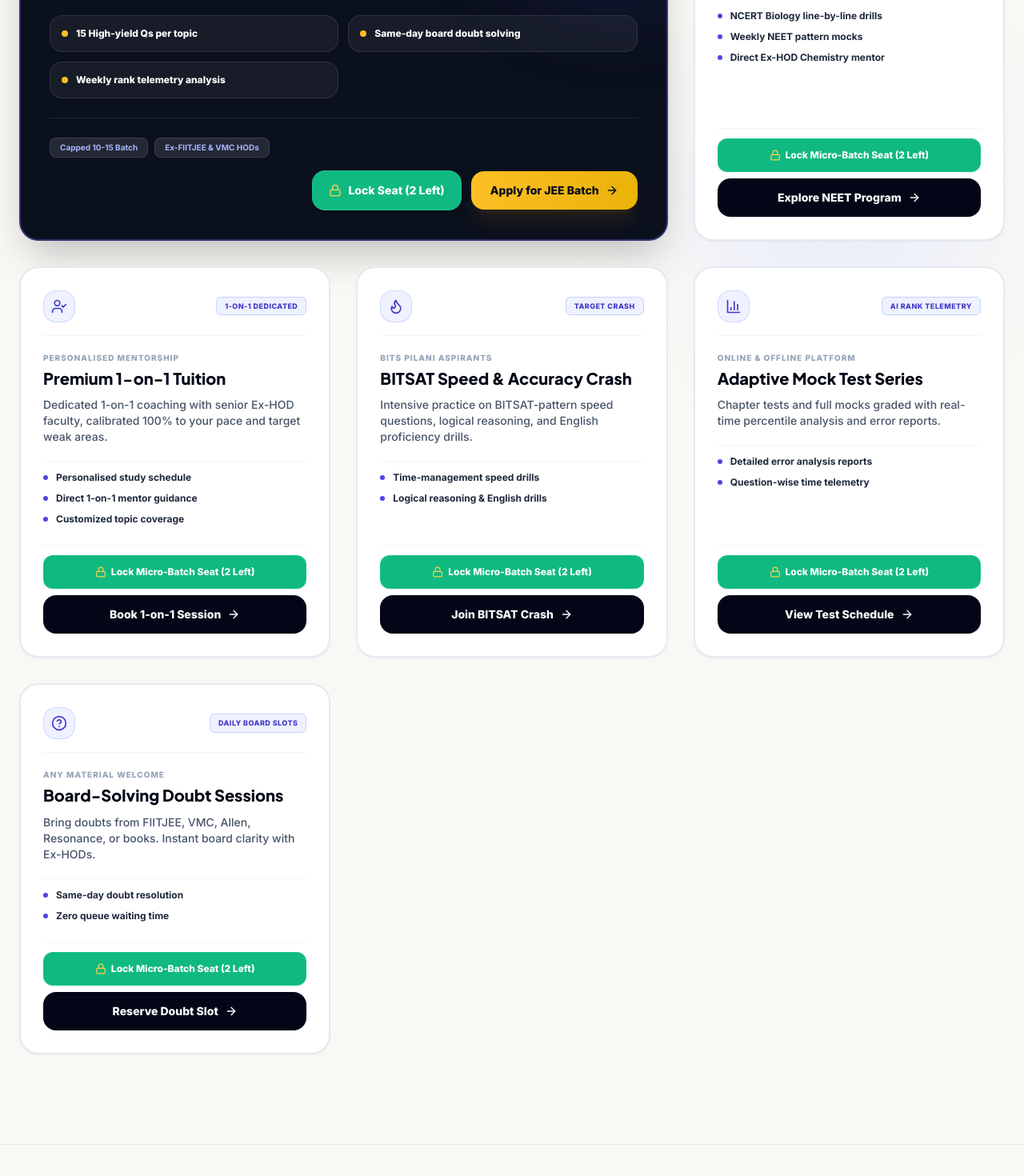
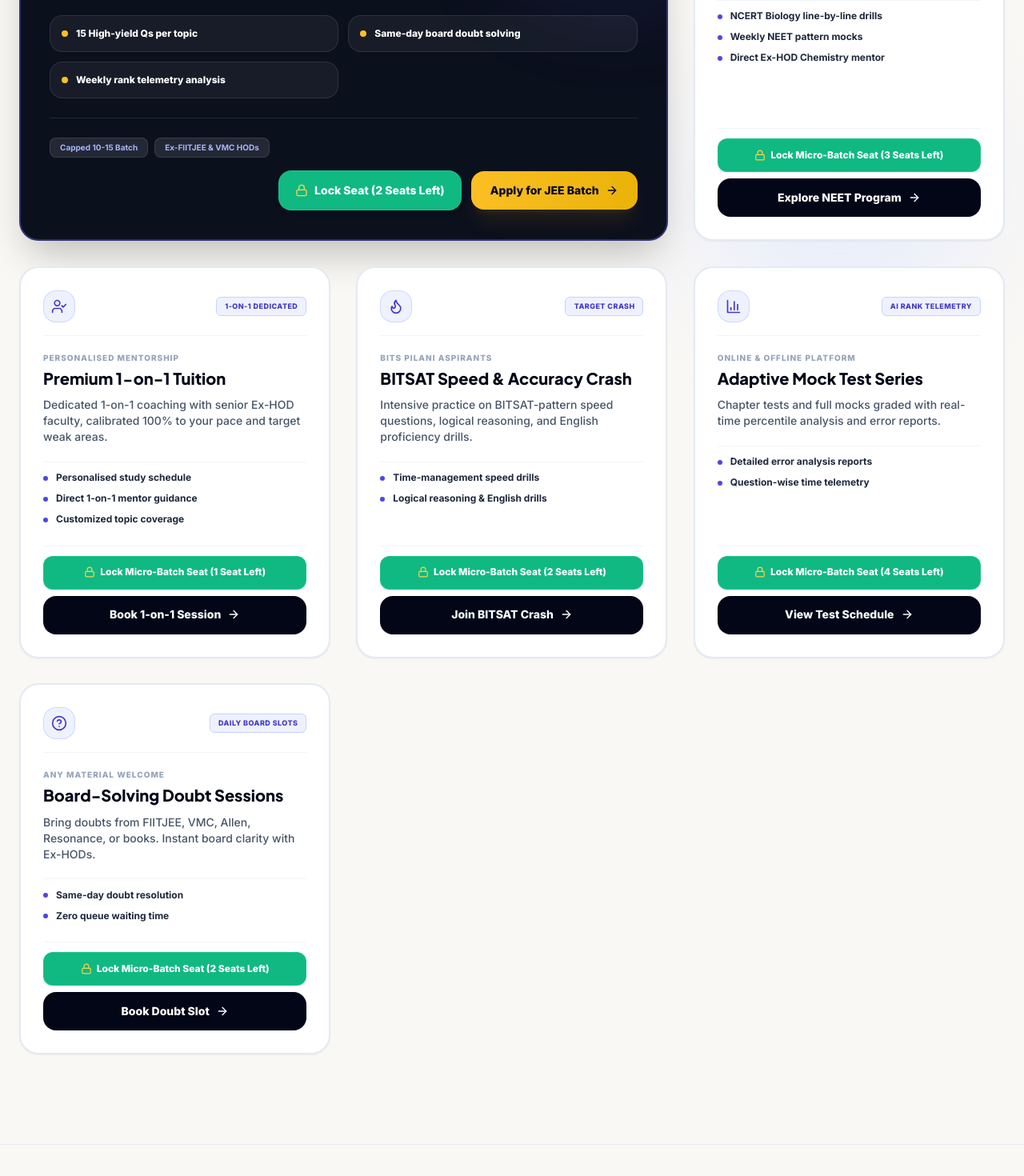
Before and after one commit to Robin1-23/Bm-Classes, a Next.js app: page / in a window 1280 px wide. Shown: the part 3172-4642 px from the top of the page at 80% size. Built offline with nearby package versions, Linux system fonts and the light colour scheme; no server answers.

Commit message:
Synchronize seatsLeft property across PROGRAMS_DATA, ProgramsSection, and SeatLockModal to ensure exact data matching

```diff
--- a/components/ProgramsSection.jsx
+++ b/components/ProgramsSection.jsx
@@ -127,7 +127,7 @@ export default function ProgramsSection({ onOpenRegister, onOpenSeatLock }) {
                           className="w-full sm:w-auto bg-emerald-500 hover:bg-emerald-600 text-white font-black text-xs sm:text-sm px-5 py-3.5 rounded-2xl transition-all shadow-md flex items-center justify-center gap-2 cursor-pointer border border-emerald-400/40 whitespace-nowrap"
                         >
                           <Lock className="w-4 h-4 text-amber-300 shrink-0" />
-                          <span>Lock Seat ({prog.seatsLeft || '2 Left'})</span>
+                          <span>Lock Seat ({prog.seatsLeft || '2 Seats Left'})</span>
                         </button>
                         <Button variant="accent" showArrow onClick={handleRegister} className="w-full sm:w-auto text-center justify-center">
                           {prog.linkText}
@@ -181,7 +181,7 @@ export default function ProgramsSection({ onOpenRegister, onOpenSeatLock }) {
                       className="w-full bg-emerald-500 hover:bg-emerald-600 text-white font-black text-xs py-3 rounded-xl transition-all shadow-sm flex items-center justify-center gap-1.5 cursor-pointer border border-emerald-400/40"
                     >
                       <Lock className="w-3.5 h-3.5 text-amber-300 shrink-0" />
-                      <span>Lock Micro-Batch Seat ({prog.seatsLeft || '2 Left'})</span>
+                      <span>Lock Micro-Batch Seat ({prog.seatsLeft || '2 Seats Left'})</span>
                     </button>
                     <Button variant="dark" showArrow onClick={handleRegister} className="w-full">
                       {prog.linkText}
--- a/components/SeatLockModal.jsx
+++ b/components/SeatLockModal.jsx
@@ -138,7 +138,7 @@ export default function SeatLockModal({ isOpen, onClose }) {
                 <div className="grid grid-cols-1 sm:grid-cols-2 gap-3">
                   {PROGRAMS_DATA.map((prog, pIdx) => {
                     const isSelected = selectedBatch === prog.id;
-                    const seatsLeftText = prog.seatsLeft || (pIdx === 0 ? '2 Seats Left' : pIdx === 1 ? '1 Seat Left' : '3 Seats Left');
+                    const seatsLeftText = prog.seatsLeft || '2 Seats Left';
                     const batchCap = prog.badgeText?.includes('15') ? '15' : '12';
 
                     return (
--- a/data/contentData.js
+++ b/data/contentData.js
@@ -69,6 +69,7 @@ export const PROGRAMS_DATA = [
     icon: BookOpen,
     desc: 'School foundation to JEE Advanced level application. 100% taught directly by Ex-HODs of FIITJEE & VMC.',
     badgeText: 'FLAGSHIP PROGRAM',
+    seatsLeft: '2 Seats Left',
     tags: ['Capped 10-15 Batch', 'Ex-FIITJEE & VMC HODs'],
     bullets: [
       '15 High-yield Qs per topic',
@@ -85,6 +86,7 @@ export const PROGRAMS_DATA = [
     icon: Stethoscope,
     desc: 'NCERT line-by-line mastery combined with high-yield Physics & Organic Chemistry mechanisms.',
     badgeText: 'TOP MEDICAL SELECTION',
+    seatsLeft: '3 Seats Left',
     tags: ['NCERT Line-by-Line', 'High-Yield Numericals'],
     bullets: [
       'NCERT Biology line-by-line drills',
@@ -101,6 +103,7 @@ export const PROGRAMS_DATA = [
     icon: UserCheck,
     desc: 'Dedicated 1-on-1 coaching with senior Ex-HOD faculty, calibrated 100% to your pace and target weak areas.',
     badgeText: '1-ON-1 DEDICATED',
+    seatsLeft: '1 Seat Left',
     tags: ['Custom Pace', 'Ex-HOD Faculty'],
     bullets: [
       'Personalised study schedule',
@@ -111,11 +114,12 @@ export const PROGRAMS_DATA = [
     featured: false,
   },
   {
-    id: 'jee',
+    id: 'bitsat',
     category: 'BITS PILANI ASPIRANTS',
     title: 'BITSAT Speed & Accuracy Crash',
     icon: Flame,
     badgeText: 'TARGET CRASH',
+    seatsLeft: '2 Seats Left',
     desc: 'Intensive practice on BITSAT-pattern speed questions, logical reasoning, and English proficiency drills.',
     tags: ['Speed Drills', '10 Full BITSAT Mocks'],
     bullets: [
@@ -131,6 +135,7 @@ export const PROGRAMS_DATA = [
     title: 'Adaptive Mock Test Series',
     icon: BarChart3,
     badgeText: 'AI RANK TELEMETRY',
+    seatsLeft: '4 Seats Left',
     desc: 'Chapter tests and full mocks graded with real-time percentile analysis and error reports.',
     tags: ['AI Weak Area Tracker', 'Percentile Analytics'],
     bullets: [
@@ -141,18 +146,19 @@ export const PROGRAMS_DATA = [
     featured: false,
   },
   {
-    id: 'oneonone',
+    id: 'doubts',
     category: 'ANY MATERIAL WELCOME',
     title: 'Board-Solving Doubt Sessions',
     icon: HelpCircle,
     badgeText: 'DAILY BOARD SLOTS',
+    seatsLeft: '2 Seats Left',
     desc: 'Bring doubts from FIITJEE, VMC, Allen, Resonance, or books. Instant board clarity with Ex-HODs.',
     tags: ['Daily Doubt Slot', 'All Books Welcome'],
     bullets: [
       'Same-day doubt resolution',
       'Zero queue waiting time',
     ],
-    linkText: 'Reserve Doubt Slot',
+    linkText: 'Book Doubt Slot',
     featured: false,
   },
 ];
```
